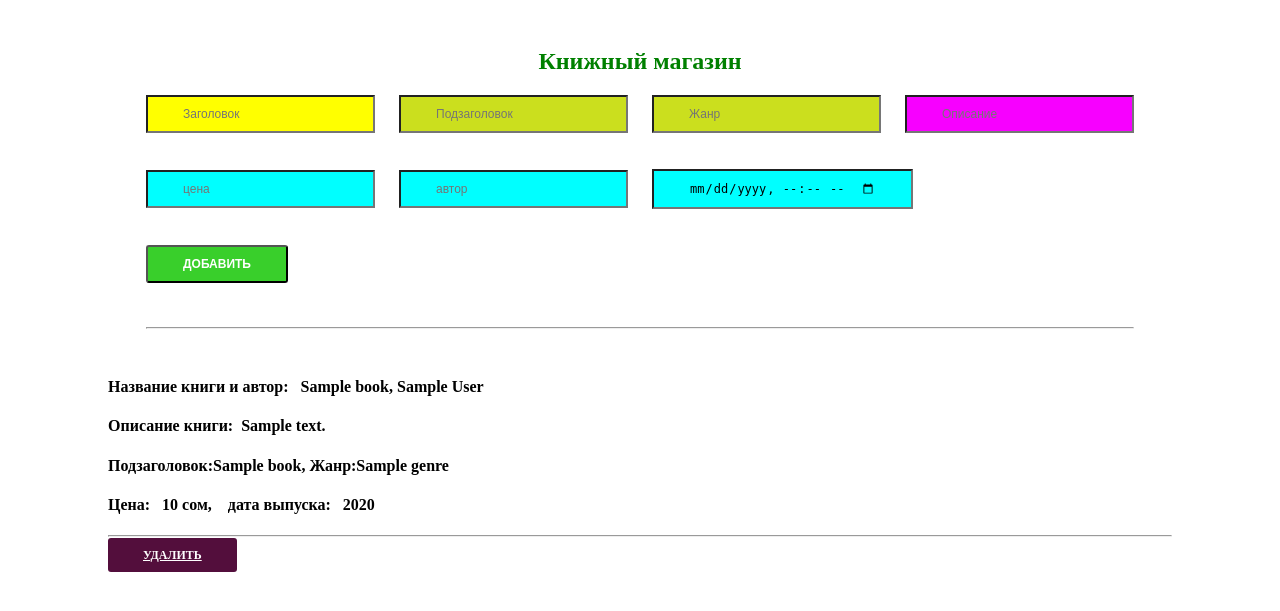
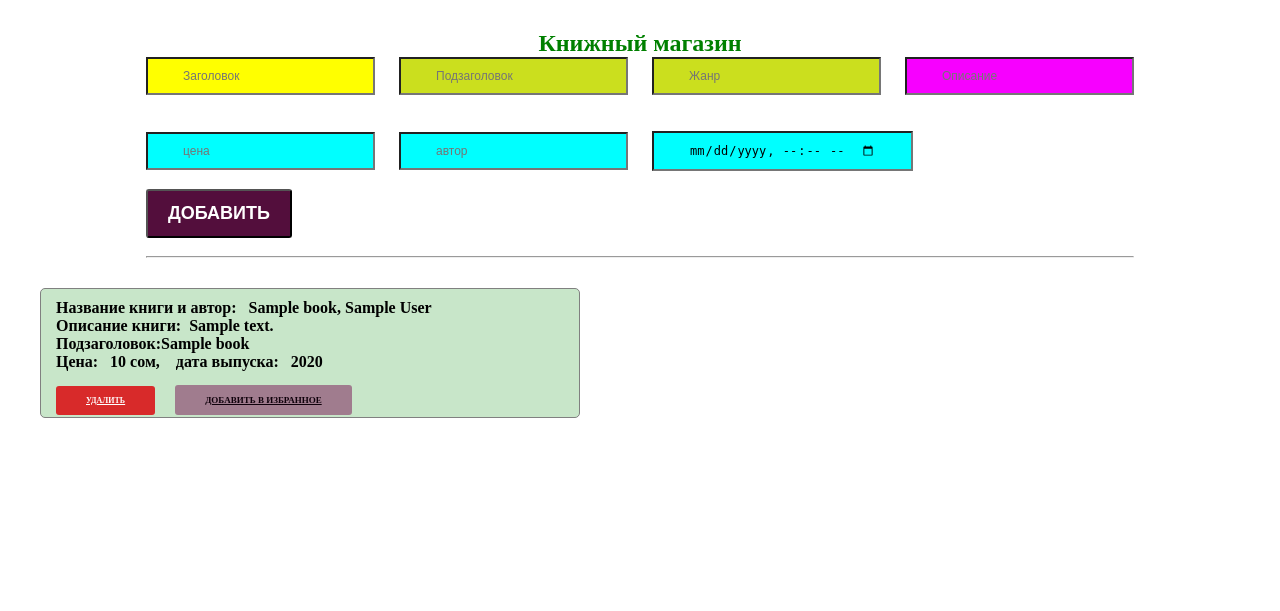
Before and after one commit to Sezim8/todo, a Django app: template main/templates/books.html in a window 1280 px wide. Shown: the top 611 px of the page. Run offline with Django 3.2, Linux system fonts and the light colour scheme; the template is opened without the code that fills it: most values are stand-ins (such as "Sample title", 1, 10 or a date in 2020).

Commit message:
added favorite book

```diff
--- a/main/static/styles/book.css
+++ b/main/static/styles/book.css
@@ -8,6 +8,7 @@
 
 
 section{
+    margin:10px 0px;
     width: 100%;
     padding: 20px;
     display: flex;
@@ -15,7 +16,7 @@ section{
     align-items: center;
 }
 
-.create_button{
+.create_button1{
     padding: 10px 35px;
     background-color: rgb(57, 207, 43);
     border: 1 px solid pink;
@@ -28,22 +29,70 @@ section{
 }
 
 .create_button2{
-    padding: 10px 35px;
-    background-color: rgb(83, 14, 60);
+    padding: 10px 30px;
+    background-color: rgb(216, 42, 42);
     border: 1 px solid pink;
     color: white;
-    font-size: 12px;
+    font-size: 8px;
+    text-transform: uppercase;
+    font-weight: bold;
+    border-radius: 3px;
+    cursor: pointer;
+}
+.create_button3{
+    padding: 10px 30px;
+    background-color: rgb(190, 199, 66);
+    border: 1 px solid pink;
+    color: rgb(58, 34, 51);
+    font-size: 10px;
+    text-transform: uppercase;
+    font-weight: bold;
+    border-radius: 3px;
+    cursor: pointer;
+}
+.create_button4{
+    padding: 10px 30px;
+    background-color: rgb(160, 124, 142);
+    border: 1 px solid rgb(31, 29, 29);
+    color: rgb(15, 1, 11);
+    font-size: 9px;
     text-transform: uppercase;
     font-weight: bold;
     border-radius: 3px;
     cursor: pointer;
 }
 
-.item{
+
+
+
+ .item{
     padding: 10px 35px;
     font-size: 12px;
 
+ }
+
+
+.book_item{
+    border: 1px solid gray;
+    border-radius: 5px;
+    width: 45%;
+    padding: 10px 15px;
+    background-color: #c8e6c9;
+    margin-bottom: 20px;
 }
-.book{
-    margin: 10px 100px ;
+
+.book_container{
+    padding: 30px 20px;
+    display: flex;
+    justify-content: flex-start;
+    flex-wrap: wrap;
+    width: 100%;
+
 }
+img{
+    width: 25px;
+    height: 25px;
+    margin: 0 5 px;
+
+
+}
--- a/main/templates/books.html
+++ b/main/templates/books.html
@@ -6,6 +6,9 @@
     <meta name="viewport" content="width=device-width, initial-scale=1.0">
     <title>Books Store</title>
     <link rel="stylesheet" href="{% static 'styles/book.css'%}" />
+    <link rel="stylesheet" href="{% static 'styles/checkbox.css'%}" />
+    <link rel="stylesheet" href="{% static 'styles/index.css'%}" />
+    <link rel="stylesheet" href="{% static 'styles/checkbox.css'%}" />
 
 
 </head>
@@ -22,32 +25,32 @@
         <input class="item" style="background-color: rgb(247, 0, 255);" type="text" name="desciption" placeholder="Описание">   <br> <br> <br>
         <input class="item" style="background-color: rgb(0, 255, 255);" type="number" name="price" placeholder="цена"> &ensp;&ensp;
         <input class="item" style="background-color: rgb(0, 255, 255);" type="text" name="author" placeholder="автор"> &ensp;&ensp;
-        <input class="item" style="background-color: rgb(0, 255, 255);" type="datetime-local" name="year" placeholder="Год"> <br> <br> <br>
+        <input class="item" style="background-color: rgb(0, 255, 255);" type="datetime-local" name="year" placeholder="Год"> <br> <br>
 
-        <button class="create_button">Добавить</button> <br> <br> <br>
+        <button class="create_button">Добавить</button> <br> <br>
         <hr>
 
 
     </div>
 
-
-    </section>
     </form>
 
-
     {% for book in books %}
-
-        <!-- {% csrf_token %} -->
-        <div class="book">
+    <div class="book_container">
+        <div class="book_item">
 
             <h4 > Название книги и автор: &nbsp; {{ book.title }},  {{ book.author}} </H3>
             <h4> Описание книги: &nbsp;{{book.desciption }} </h4>
-            <h4>Подзаголовок:{{book.subtitle }}, Жанр:{{book.genre}}  </h4>
+            <h4>Подзаголовок:{{book.subtitle }}  </h4>
             <h4>Цена: &nbsp; {{ book.price}} сом, &ensp; дата выпуска: &nbsp; {{book.year}}  </h4>
-            <hr>
-           <a href="{% url 'delete-book' book.id %} " class="create_button2">Удалить</a>
+            <br>
 
-
+           <a href="{% url 'delete-book' book.id %} " class="create_button2">Удалить</a> &nbsp; &nbsp;
+           {%if book.is_favorites %}
+           <a href="{% url 'unmark-book' book.id %}" class="create_button3"  > <img src="{%static 'icons/желтая звезда.png' %}">Избранный</a>
+           {% else %}
+           <a href="{% url 'mark-book' book.id %}" class="create_button4" >Добавить в избранное</a>
+           {% endif %}    &nbsp; &nbsp;
 
 
 
@@ -56,6 +59,7 @@
 
 
     {% endfor %}
-
+    </div>
+    </section>
 </body>
 </html>
```
Also changed, not shown: main/views.py (+27 -0 lines), todo/urls.py (+3 -6 lines).
